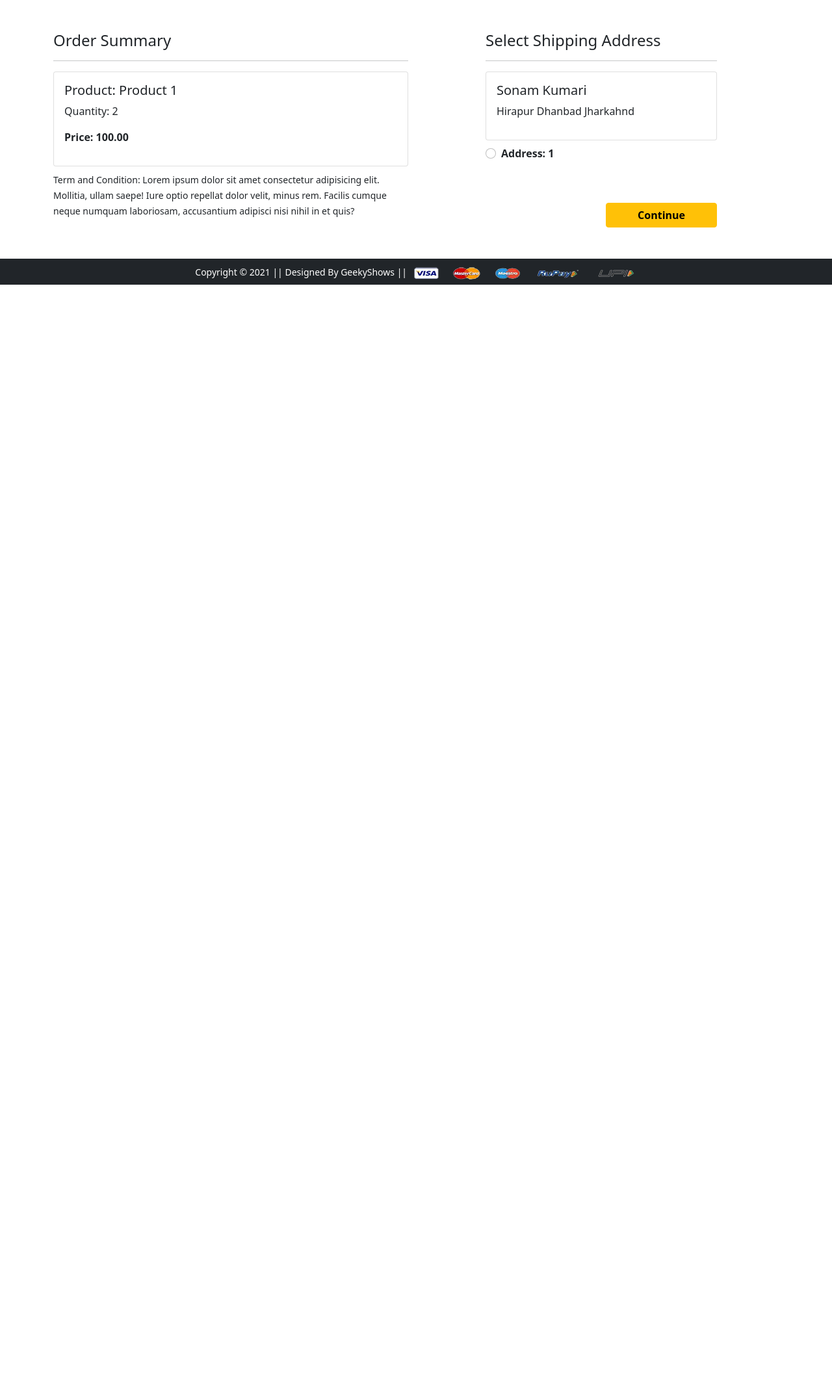
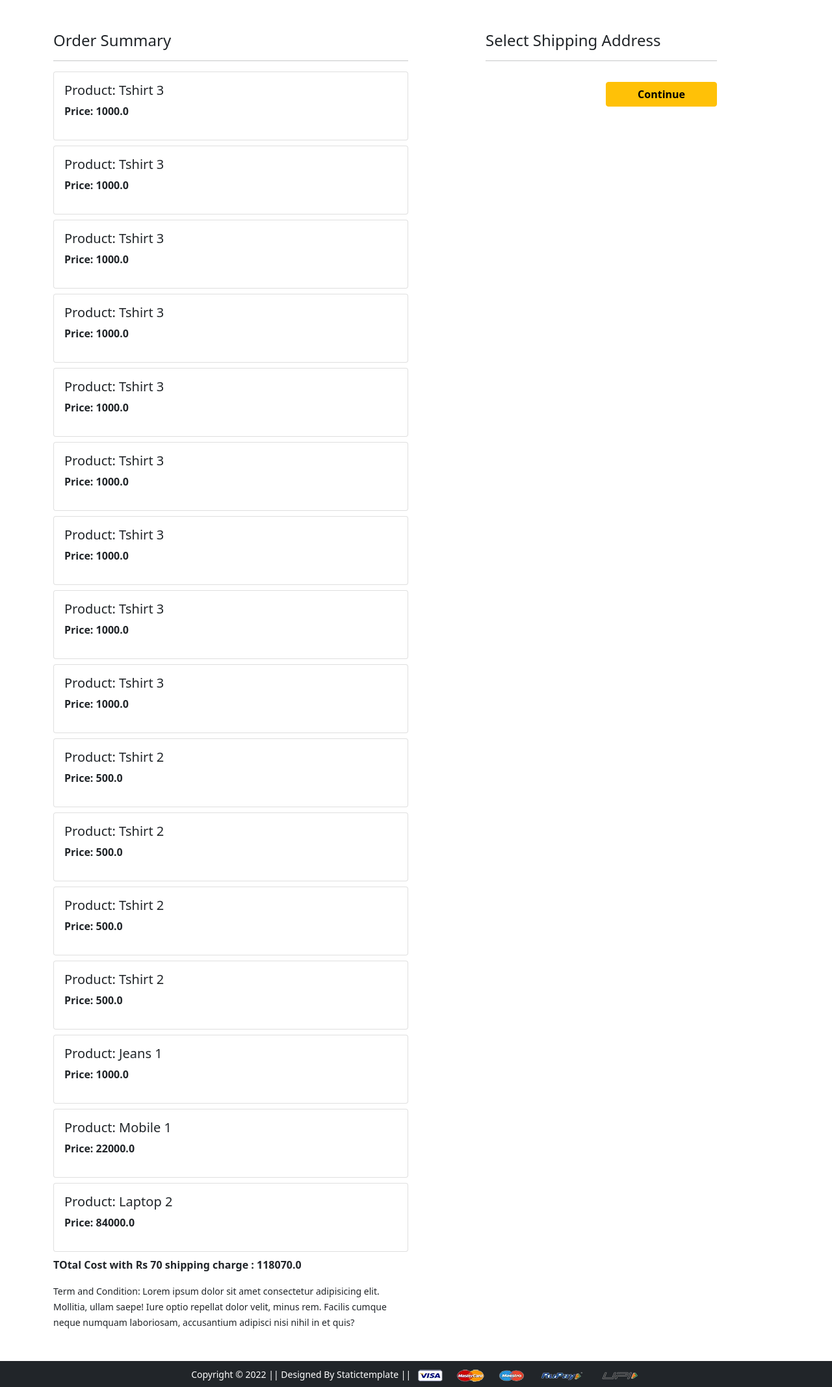
Before and after one commit to Lalit2055joshi/Shopping-Ecommerce-Website, a Django app: page /checkout/ in a window 1280 px wide. Shown: the part 56-2190 px from the top of the page at 65% size. Before the commit the page ends 494 px from the top, so only its background shows below. Run offline with Django 4.2, Linux system fonts and the light colour scheme; a user stored in the database is signed in; data comes from the database, SQL or seed files in the repository; both versions use the stored data as it was after the commit; some libraries are stand-ins or nearby versions.

Commit message:
third commit

```diff
--- a/shopingly/app/models.py
+++ b/shopingly/app/models.py
@@ -51,6 +51,10 @@ class Cart(models.Model):
     def __str__(self):
         return str(self.id)
 
+    @property
+    def total_cost(self):
+        return self.quantity * self.product.discounted_price
+
 
 STATUS_CHOICES = (
     ('Accepted', 'Accepted'),
--- a/shopingly/app/templates/app/base.html
+++ b/shopingly/app/templates/app/base.html
@@ -100,7 +100,7 @@
 
   <!-- Start Footer -->
   <footer class="container-fluid bg-dark text-center p-2 mt-5">
-    <small class="text-white">Copyright &copy; 2021 || Designed By GeekyShows || </small>
+    <small class="text-white">Copyright &copy; 2022 || Designed By Statictemplate || </small>
     <img src="{% static 'app/images/payment.png' %}" alt="" srcset="" class="img-fluid" height="2px">
   </footer> <!-- End Footer -->
 
--- a/shopingly/app/templates/app/checkout.html
+++ b/shopingly/app/templates/app/checkout.html
@@ -7,30 +7,37 @@
     <div class="col-sm-6">
       <h4>Order Summary</h4>
       <hr>
+      {% for item in cart_items %}
       <div class="card mb-2">
         <div class="card-body">
-          <h5>Product: Product 1</h5>
-          <p>Quantity: 2</p>
-          <p class="fw-bold">Price: 100.00</p>
+          <h5>Product: {{item.product.title}}</h5>
+
+          <p class="fw-bold">Price: {{item.total_cost}}</p>
         </div>
       </div>
-    <small>Term and Condition: Lorem ipsum dolor sit amet consectetur adipisicing elit. Mollitia, ullam saepe! Iure optio repellat dolor velit, minus rem. Facilis cumque neque numquam laboriosam, accusantium adipisci nisi nihil in et quis?</small>
+      {% endfor %}
+      <p class="fw-bold">TOtal Cost with Rs 70 shipping charge : {{totalamount}}</p>
+      <small>Term and Condition: Lorem ipsum dolor sit amet consectetur adipisicing elit. Mollitia, ullam saepe! Iure
+        optio repellat dolor velit, minus rem. Facilis cumque neque numquam laboriosam, accusantium adipisci nisi nihil
+        in et quis?</small>
     </div>
     <div class="col-sm-4 offset-sm-1">
       <h4>Select Shipping Address</h4>
       <hr>
       <form action="">
+        {% for ad in add %}
         <div class="card">
           <div class="card-body">
-        <h5>Sonam Kumari</h5>
-        <p>Hirapur Dhanbad Jharkahnd</p>
+            <h5>{{ad.name}}</h5>
+            <p>{{ad.locality}},{{ad.city}},{{ad.provience}}-{{add.zipcode}}</p>
           </div>
         </div>
         <div class="form-check mt-2 mb-5">
           <input class="form-check-input" type="radio" value="">
           <label class="form-check-label fw-bold" for="">
-            Address: 1 </label>
+            Address:{{forloop.counter}} </label>
         </div>
+        {% endfor %}
         <div class="text-end">
           <button type="submit" class="btn btn-warning mt-3 px-5 fw-bold">Continue</button>
         </div>
--- a/shopingly/app/views.py
+++ b/shopingly/app/views.py
@@ -49,28 +49,7 @@ def show_cart(request):
         else:
             return render(request,'app.emptycart.html')
 
-# def plus_cart(request):
-#     if request.method == 'GET':
-#         prod_id = request.GET['prod_id']
-#         c = Cart.objects.get(Q(product=prod_id)& Q(user=request.user))
-#         c.quantity+=1
-#         c.save()
-#         user = request.user
-#         amount = 0.0
-#         shipping_amount = 70.0
-#         cart_product = [p for p in Cart.objects.all() if p.user == user]
 
-#         for p in cart_product:
-#             tempamount = (p.quantity * p.product.discounted_price)
-#             amount = amount + tempamount
-#             totalamount = amount + shipping_amount
-
-#         data= {
-#                 'quantity':c.quentity,
-#                 'amount':amount,
-#                 'totalamount':totalamount
-#             }
-#         return JsonResponse(data)
 
 def remove_cart(request):
         if request.method == 'GET':
@@ -138,7 +117,18 @@ def login(request):
  return render(request, 'app/login.html')
 
 def checkout(request):
- return render(request, 'app/checkout.html')
+    user = request.user
+    add = Customer.objects.filter(user=user)
+    cart_items = Cart.objects.filter(user=user)
+    amount = 0.0
+    shipping_amount = 70.0
+    cart_product = [p for p in Cart.objects.all() if p.user == user]
+    if cart_product:
+        for p in cart_product:
+            tempamount = (p.quantity * p.product.discounted_price)
+            amount += tempamount
+        totalamount = amount + shipping_amount
+    return render(request, 'app/checkout.html',{'add':add,'totalamount':totalamount,'cart_items':cart_items})
 
 class CustomerRegistrationView(View):
     def get(self,request):
```
Also changed, not shown: shopingly/db.sqlite3. Lines whose indentation alone changed are shown as unchanged.
